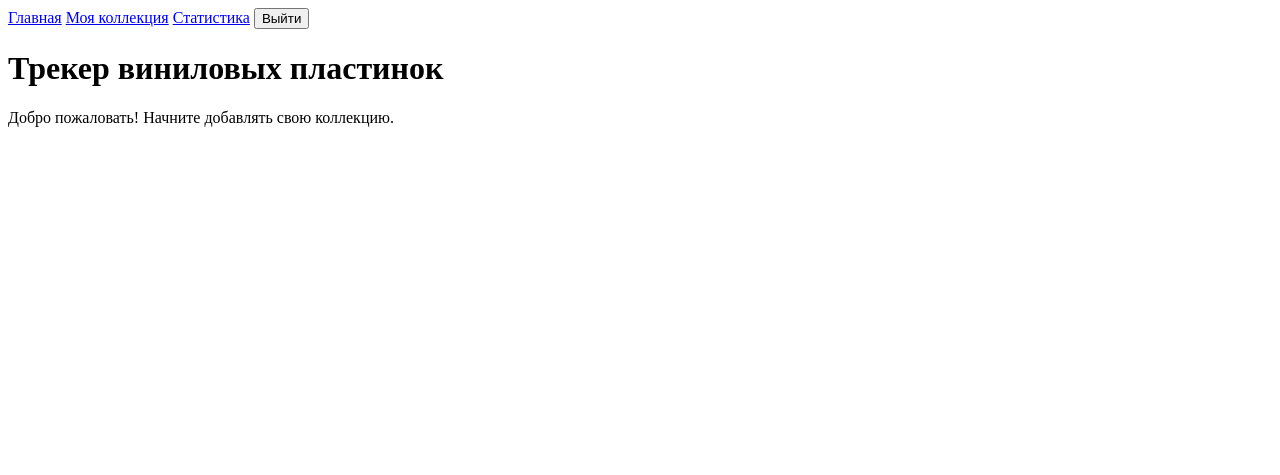
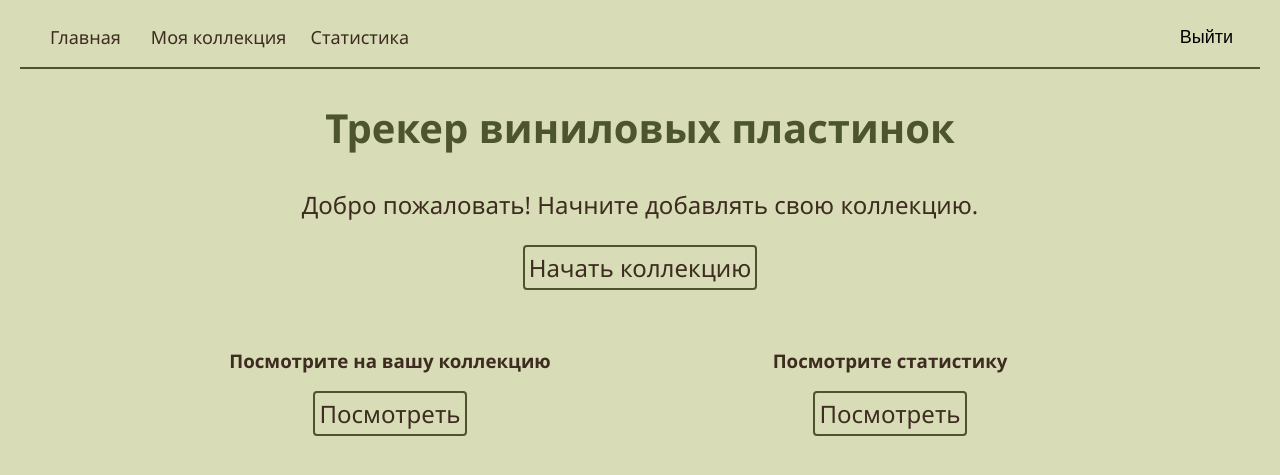
Before and after one commit to Dana8378/vinyl-tracker, a Django app: page / in a window 1280 px wide. Shown: the top 475 px of the page. Run offline with Django 5.2, Linux system fonts and the light colour scheme; the visitor is signed in with stand-in values (Sample User, id 1).

Commit message:
updated by TZ. Basic styles and styles for the home page have been created

```diff
--- a/templates/vinyl/base.html
+++ b/templates/vinyl/base.html
@@ -4,28 +4,45 @@
     <meta charset="UTF-8">
     <title>Трекер виниловых пластинок</title>
     {% block extra_head %}{% endblock %}
+    {% load static %}
+
+    <link rel="stylesheet" href="{% static 'vinyl/css/style.css' %}">
+
+    {% block extra_css %}{% endblock %}
 </head>
 <body>
     <header>
-        <nav>
-            <div class="navbar-meny">
-                <a href="{% url 'vinyl:home' %}" class="navbar-brand">Главная</a>
+        <nav class="navbar">
+            <div class="navbar-container">
+                <div class="navbar-content">
+                    <div class="nav-left">
+                        <a href="{% url 'vinyl:home' %}" class="nav-link">Главная</a>
                         {% if user.is_authenticated %}
+                        <div class="nav-menu">
                             <a href="{% url 'vinyl:vinyl_list' %}" class="nav-link">Моя коллекция</a>
                             <a href="{% url 'vinyl:statistics' %}" class="nav-link">Статистика</a>
+                        </div>
+                        {% endif %}
+                    </div>
+                    <div class="nav-right">
+                        {% if user.is_authenticated %}
                             <form action="{% url 'vinyl:logout' %}" method="post" style="display: inline;">
                                 {% csrf_token %}
                                 <button type="submit" class="btn btn-outline btn-sm">Выйти</button>
                             </form>
                         {% else %}
                             <a href="/login/" class="nav-link">Войти</a>
-                    <a href="{% url 'vinyl:register' %}" class="btn btn-primary btn-sm">Регистрация</a>
+                            <a href="{% url 'vinyl:register' %}" class="nav-link">Регистрация</a>
                         {% endif %}
+                    </div>
+                </div>
             </div>
         </nav>
     </header>
-    <div>
+    <div class="content-container">
+    <main class="main-container">
         {% block content %}{% endblock %}
+    </main>
     </div>
 </body>
 </html>
--- a/templates/vinyl/home.html
+++ b/templates/vinyl/home.html
@@ -2,9 +2,54 @@
 
 {% block title %}{{ title }}{% endblock %}
 
+{% block extra_css %}
+    {% load static %}
+    <link rel="stylesheet" href="{% static 'vinyl/css/home.css' %}">
+{% endblock %}
+
 {% block content %}
-    <div class="header">
-        <h1>{{ title }}</h1>
-        <p>{{ message }}</p>
+    <div class="page-container">
+        <h1 class="title">{{ title }}</h1>
+        <p class="hello-message">{{ message }}</p>
+        {% if user.is_authenticated %}
+        <div class="home-link-container">
+            <a href="{% url 'vinyl:add_record'%}" class="link begin-link">
+                Начать коллекцию
+            </a>
+        </div>
+        <div class="promo">
+            <div class="promo-card">
+                <h3>Посмотрите на вашу коллекцию</h3>
+                <div class="home-link-container">
+                    <a href="{% url 'vinyl:vinyl_list'%}" class="link home-link">
+                        Посмотреть
+                    </a>
+                </div>
+            </div>
+            <div class="promo-card">
+                <h3>Посмотрите статистику</h3>
+                <div class="home-link-container">
+                    <a href="{% url 'vinyl:statistics'%}" class="link home-link">
+                        Посмотреть
+                    </a>
+                </div>
+            </div>
+        </div>
+        {% else %}
+        <div>
+            <p class="hello-message">Зарегистрируйтесь, чтобы начать коллекцию</p>
+        </div>
+        <h2>Что вы сможете делать?</h2>
+        <div class="features">
+            <div class="feature">
+                <h3>Учет пластинок</h3>
+                <p class="feature-message">Таблица со всей информацией о вашей коллекции</p>
+            </div>
+            <div class="feature">
+                <h3>Статистика коллекции</h3>
+                <p class="feature-message">Графики по различным параметрам</p>
+            </div>
+        </div>
+        {% endif %}
     </div>
 {% endblock %}
--- a/templates/vinyl/list.html
+++ b/templates/vinyl/list.html
@@ -10,7 +10,7 @@
     {% endif %}
 
     <div style="margin-bottom: 20px;">
-        <a href="{% url 'vinyl:add_record'%}" class="btn btn-primary">
+        <a href="{% url 'vinyl:add_record'%}" class="nav-link">
             Добавить пластинку
         </a>
     </div>
--- /dev/null
+++ b/vinyl/static/vinyl/css/home.css
@@ -0,0 +1,60 @@
+.title {
+    text-align: center;
+    font-size: 40px;
+    color: var(--dark-olive);
+}
+
+.hello-message {
+    text-align: center;
+    font-size: 24px;
+}
+
+.home-link-container {
+    text-align: center;
+}
+
+.begin-link {
+    font-size: 24px;
+    border: 2px solid var(--dark-olive);
+    border-radius: 4px;
+    padding: 4px 4px;
+}
+
+.home-link {
+    font-size: 24px;
+    border: 2px solid var(--dark-olive);
+    border-radius: 4px;
+    padding: 4px 4px;
+}
+
+.home-link:hover {
+    background-color: var(--light-olive);
+}
+
+.promo, .features {
+    display: flex;
+    flex-direction: row;
+    gap: 100px;
+    justify-content: center;
+    margin-top: 40px;
+}
+
+.promo-card {
+    width: 400px;
+}
+
+.feature {
+    width: 400px;
+    border: 2px solid var(--dark-olive);
+    border-radius: 4px;
+    padding: 4px 4px;
+}
+
+h3, h2{
+    text-align: center;
+    color: var(--dark);
+}
+
+.feature-message {
+    text-align: center;
+}
--- /dev/null
+++ b/vinyl/static/vinyl/css/style.css
@@ -0,0 +1,75 @@
+:root {
+    --golden: #D4A76A;
+    --orange: #8B4513;
+    --red: #C94C4C;
+    --light: #D8DDB8;
+    --dark: #3D2C1F;
+    --mid: #B08D57;
+    --olive: #8A9A5B;
+    --light-olive: #CBD2A5;
+    --dark-olive: #4D552F}
+
+body {
+    font-family: 'Segoe UI', Tahoma, Geneva, Verdana, sans-serif;
+    background-color: var(--light);
+    color: var(--dark);
+    line-height: 1.6;
+}
+
+.navbar-container {
+    max-width: 1200px;
+    margin: 0 auto;
+    padding: 0 20px;
+    border-bottom: 2px solid var(--dark-olive);
+}
+
+.navbar-content {
+    display: flex;
+    justify-content: space-between;
+    align-items: center;
+    padding: 15px 0;
+}
+
+.nav-left {
+    display: flex;
+    align-items: center;
+    gap: 10px;
+}
+
+.nav-right {
+    display: flex;
+    align-items: center;
+    gap: 20px;
+}
+
+.nav-link {
+    margin: 0 10px;
+    text-decoration: none;
+    font-size: 18px;
+    color: var(--dark);
+}
+
+.link {
+    text-decoration: none;
+    font-size: 18px;
+    color: var(--dark)
+}
+
+.nav-link:hover {
+    color: var(--orange)
+}
+
+.link:hover {
+    color: var(--orange);
+}
+
+.btn {
+    text-decoration: none;
+    border: 1px solid transparent;
+    background-color: var(--light);
+    font-size: 18px;
+}
+
+.btn:hover {
+    color: var(--orange)
+}
```
Also changed, not shown: TZ.md (+6 -5 lines). Lines whose indentation alone changed are shown as unchanged.
